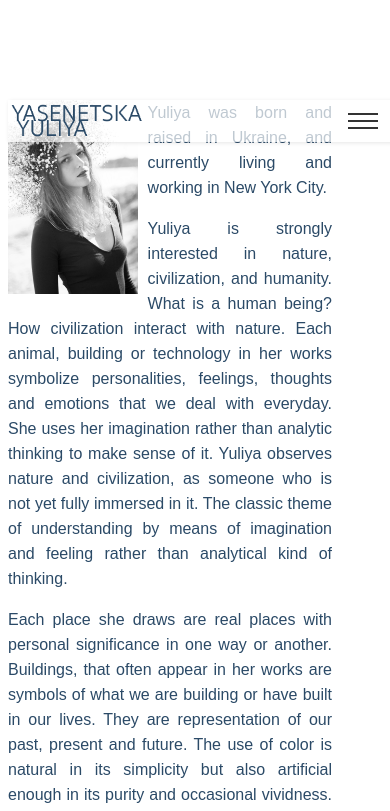
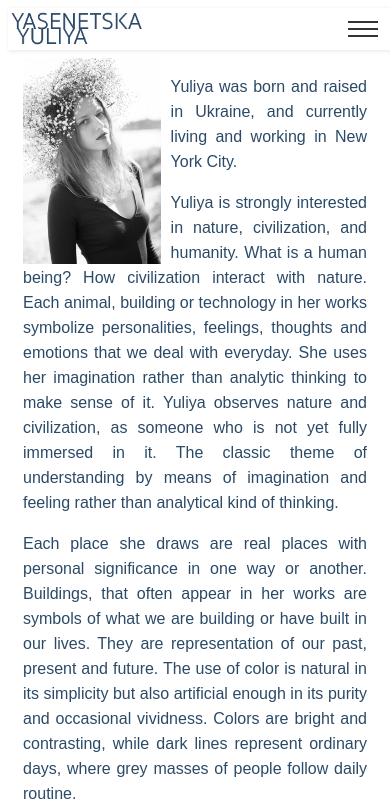
Before and after one commit to YuliyaYas/portfolio-blog, a React (Create React App) app: page /about in a window 390 px wide. Shown: the top 811 px of the page. Built offline with nearby package versions, Linux system fonts and the light colour scheme; a web font is replaced by a local one.

Commit message:
fixed nav

```diff
--- a/src/App.css
+++ b/src/App.css
@@ -102,6 +102,11 @@ a {
 
   .desc{
     margin-top: 26px;
+  }
+
+  #about{
+    margin-top: 0px !important;
+    padding: 50px 15px 0px 15px !important;
   }
 
   /* humburger menu start */
```
